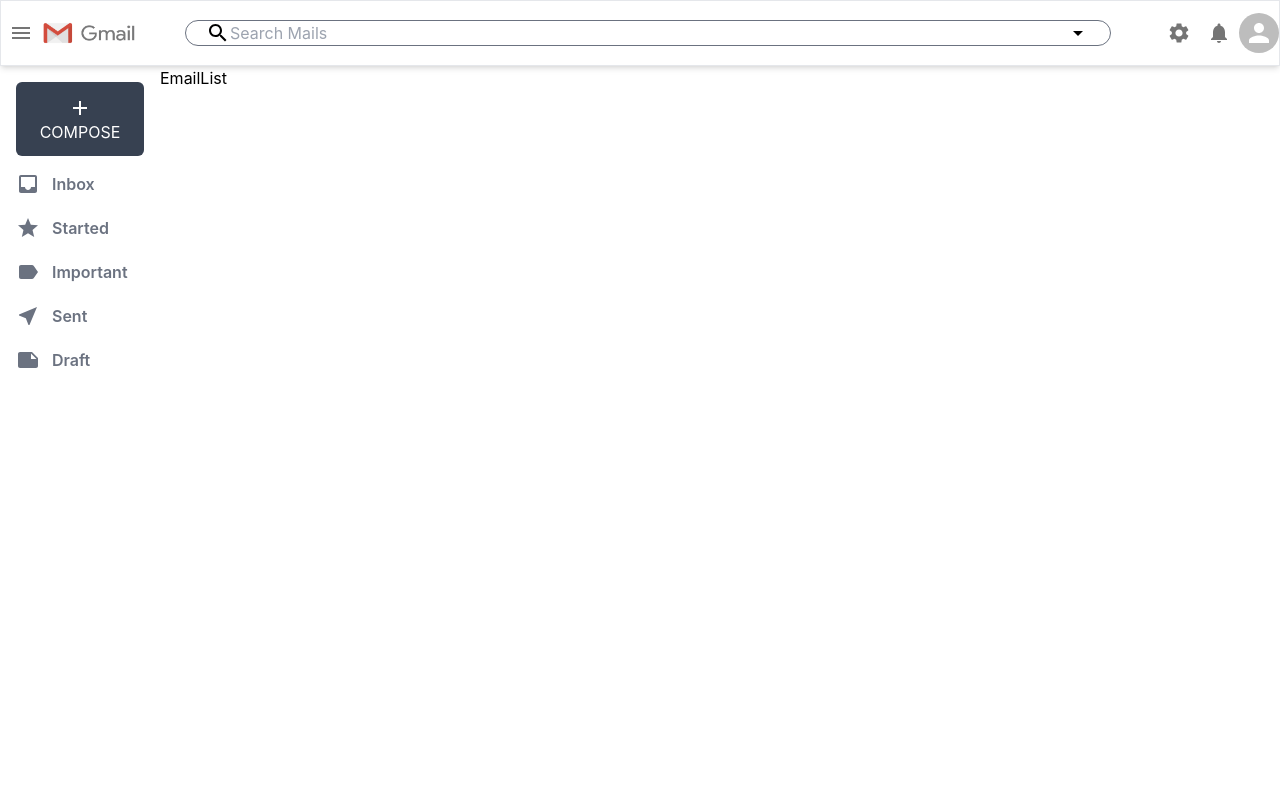
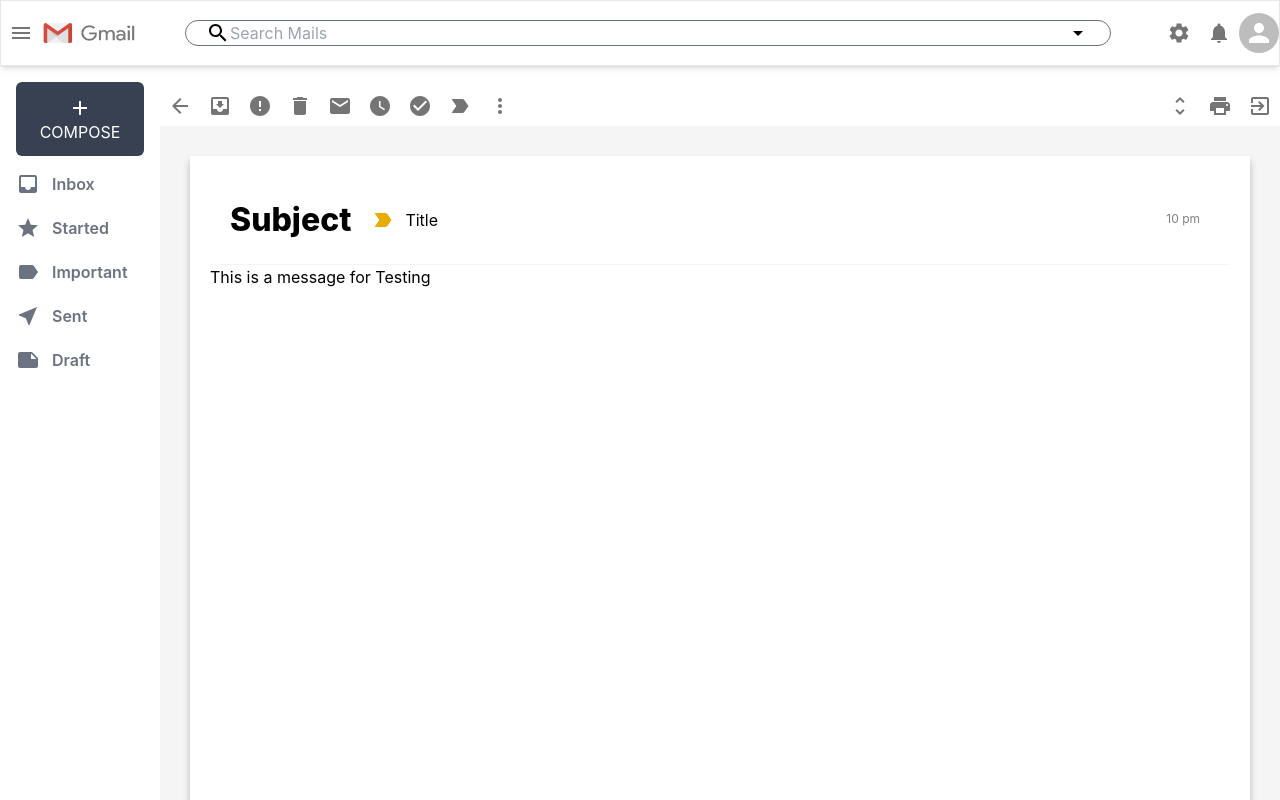
Before and after one commit to siddharth007-singh/Gmail_clone, a React (Create React App) app: page /mail in a window 1280 px wide. Shown: the top 800 px of the page. Built offline with nearby package versions, Linux system fonts and the light colour scheme.

Commit message:
Commit 6

```diff
--- a/src/Components/EmailList.jsx
+++ b/src/Components/EmailList.jsx
@@ -59,6 +59,12 @@ const EmailList = ()=>{
                     desc="Hey Fellow Peopls how are you"
                     time="10pm"
                 />
+                <EmailRow
+                    title="Testing title"
+                    subject="This is Testing the subject"
+                    desc="Hey Fellow Peopls how are you"
+                    time="10pm"
+                />
             </div>
 
         </div>
--- a/src/Components/EmailRow.css
+++ b/src/Components/EmailRow.css
@@ -11,3 +11,35 @@
     border-top: 1px solid whitesmoke;
     box-shadow: 0px 4px 4px -2px rgba(0,0,0,0.24);
 }
+.emailRow_option{
+    display: flex;
+}
+
+.emailRow_message{
+    display: flex;
+    flex: 0.8;
+    align-items: center;
+    font-size: 13px;
+}
+
+.emailRow_message>h4{
+    width: 400px;
+    white-space: nowrap;
+    overflow: hidden;
+    text-overflow: ellipsis;
+    padding-left: 5px;
+    padding-right: 5px;
+}
+.emailRow_title{
+    font-size: 13px;
+    flex: 0.3;
+}
+.emailRow_time{
+    padding-right: 15px;
+    font-size: 9px;
+    font-weight: bold;
+}
+.emailList_desc{
+    font-weight: 400;
+    color: grey;
+}
--- a/src/Components/EmailRow.jsx
+++ b/src/Components/EmailRow.jsx
@@ -1,12 +1,16 @@
 import React from 'react';
 import "./EmailRow.css";
+import {useNavigate} from 'react-router-dom';
 import {Checkbox, IconButton} from "@mui/material";
 import StarBorderOutlinedIcon from "@mui/icons-material/StarBorderOutlined";
 import LabelImportantOutlinedIcon from "@mui/icons-material/LabelImportantOutlined";
 
 const EmailRow = ({id, title, subject, desc, time}) => {
+
+    const navigate = useNavigate();
+
     return (
-        <div className="emailRow">
+        <div className="emailRow" onClick={()=>navigate('/mail')}>
             <div className="emailRow_option">
                 <Checkbox/>
                 <IconButton>
@@ -20,9 +24,9 @@ const EmailRow = ({id, title, subject, desc, time}) => {
                 {title}
             </div>
             <div className="emailRow_message">
-                <h4>{subject} <span className="emailList_desc">{desc}</span></h4>
+                <h4>{subject}{" "} <span className="emailList_desc">-{desc}</span></h4>
             </div>
-            <div className="emailRow_description"></div>
+            <p className="emailRow_time">{time}</p>
         </div>
     )
 }
--- /dev/null
+++ b/src/Components/Mail.css
@@ -0,0 +1,54 @@
+.mail{
+    flex: 1;
+    background-color: whitesmoke;
+    margin-top: 20px;
+}
+.mail_tools{
+    display: flex;
+    justify-content: space-between;
+    align-items: center;
+    background-color: white;
+}
+
+.mailTool_Left{
+    display: flex;
+}
+
+.mail_body{
+    display: flex;
+    flex-direction: column;
+    margin: 30px;
+    background-color: white;
+    padding:20px;
+    height: 100vh;
+    box-shadow: 0px 5px 7px 0px rgba(0,0,0,0.24);
+}
+.mailBody_head{
+    display: flex;
+    align-items: center;
+    border-bottom: 1px solid whitesmoke;
+    padding: 20px;
+    position: relative;
+}
+.mail_important{
+    color: #e8ab02 !important;
+}
+.mailBody_head>h2{
+    font-weight: 800;
+    font-size: 2rem;
+    margin-right: 20px;
+
+}
+.mailBody_head>p{
+    padding: 10px;
+    margin-right: 20px;
+    overflow-wrap: break-word;
+}
+
+.mail_time{
+    position: absolute;
+    top: 24px;
+    right: 0;
+    font-size: 12px;
+    color: gray;
+}
--- a/src/Components/Mail.jsx
+++ b/src/Components/Mail.jsx
@@ -1,8 +1,83 @@
 import React from 'react';
+import "./Mail.css";
+import {IconButton} from "@mui/material";
+import ArrowBackIcon from "@mui/icons-material/ArrowBack";
+import DeleteIcon from "@mui/icons-material/Delete";
+import ErrorIcon from "@mui/icons-material/Error";
+import MoveToInboxIcon from "@mui/icons-material/MoveToInbox";
+import EmailIcon from "@mui/icons-material/Email";
+import WatchLaterIcon from "@mui/icons-material/WatchLater";
+import CheckCircleIcon from "@mui/icons-material/CheckCircle";
+import LabelImportantIcon from "@mui/icons-material/LabelImportant";
+import MoreVertIcon from "@mui/icons-material/MoreVert";
+import ExitToAppIcon from "@mui/icons-material/ExitToApp";
+import PrintIcon from "@mui/icons-material/Print";
+import UnfoldMoreIcon from "@mui/icons-material/UnfoldMore";
+
+import {useNavigate} from "react-router-dom";
+
 
 const Mail = ()=>{
+    const navigate = useNavigate();
+
     return(
-        <div>EmailList</div>
+        <div className="mail">
+            <div className="mail_tools">
+                <div className="mailTool_Left">
+                    <IconButton onClick={()=>navigate('/')}>
+                        <ArrowBackIcon/>
+                    </IconButton>
+                    <IconButton>
+                        <MoveToInboxIcon/>
+                    </IconButton>
+                    <IconButton>
+                        <ErrorIcon/>
+                    </IconButton>
+                    <IconButton>
+                        <DeleteIcon/>
+                    </IconButton>
+                    <IconButton>
+                        <EmailIcon/>
+                    </IconButton>
+                    <IconButton>
+                        <WatchLaterIcon/>
+                    </IconButton>
+                    <IconButton>
+                        <CheckCircleIcon/>
+                    </IconButton>
+                    <IconButton>
+                        <LabelImportantIcon/>
+                    </IconButton>
+                    <IconButton>
+                        <MoreVertIcon/>
+                    </IconButton>
+                </div>
+                <div className="mailTool_Right">
+                    <IconButton>
+                        <UnfoldMoreIcon/>
+                    </IconButton>
+                    <IconButton>
+                        <PrintIcon/>
+                    </IconButton>
+                    <IconButton>
+                        <ExitToAppIcon/>
+                    </IconButton>
+                </div>
+            </div>
+
+            <div className="mail_body">
+                <div className="mailBody_head">
+                    <h2>Subject</h2>
+                    <LabelImportantIcon className="mail_important"/>
+                    <p>Title</p>
+                    <p className="mail_time">10 pm</p>
+                </div>
+
+                <div className="mail_message">
+                    This is a message for Testing
+                </div>
+            </div>
+        </div>
     )
 }
 
```
